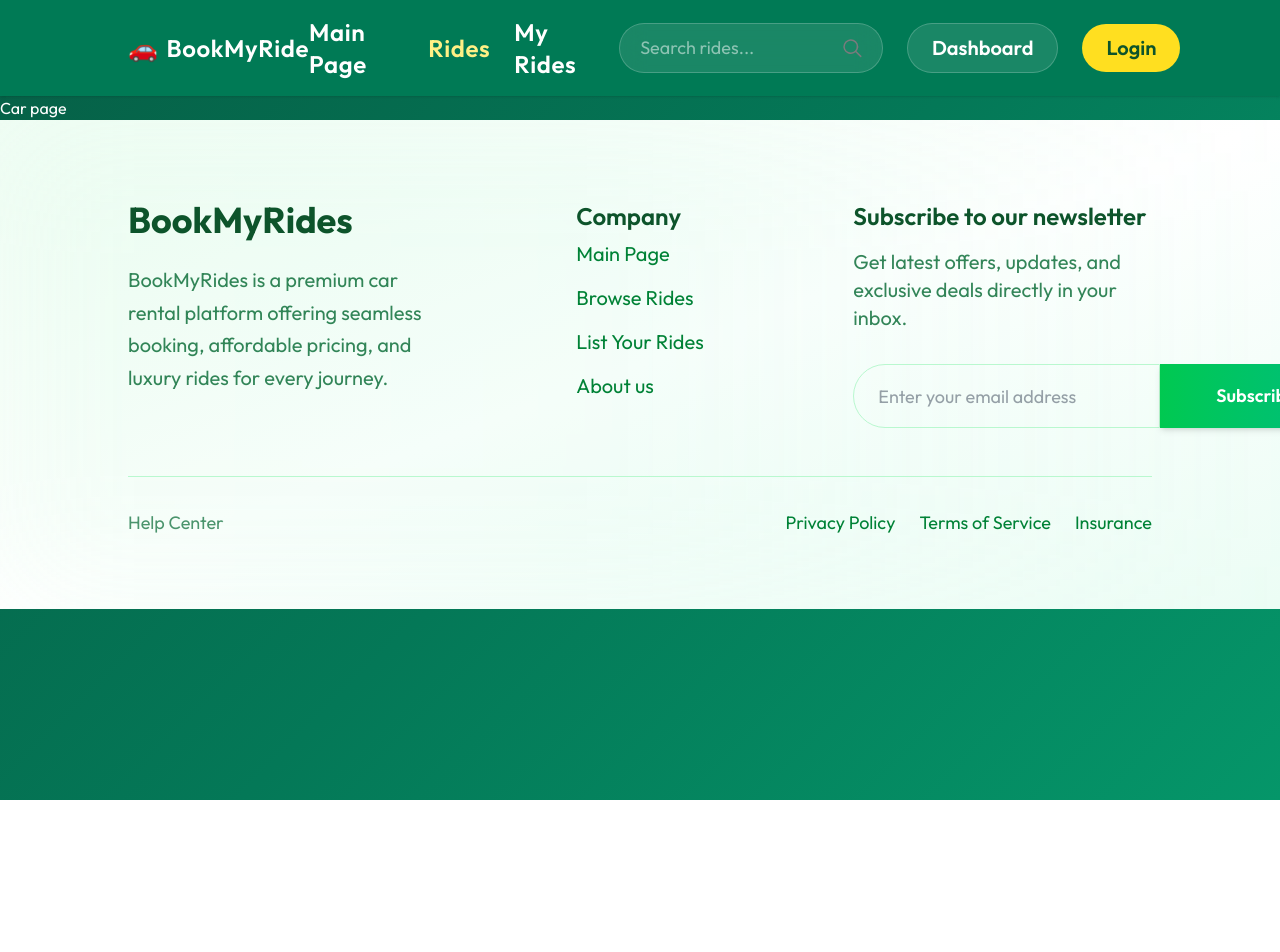
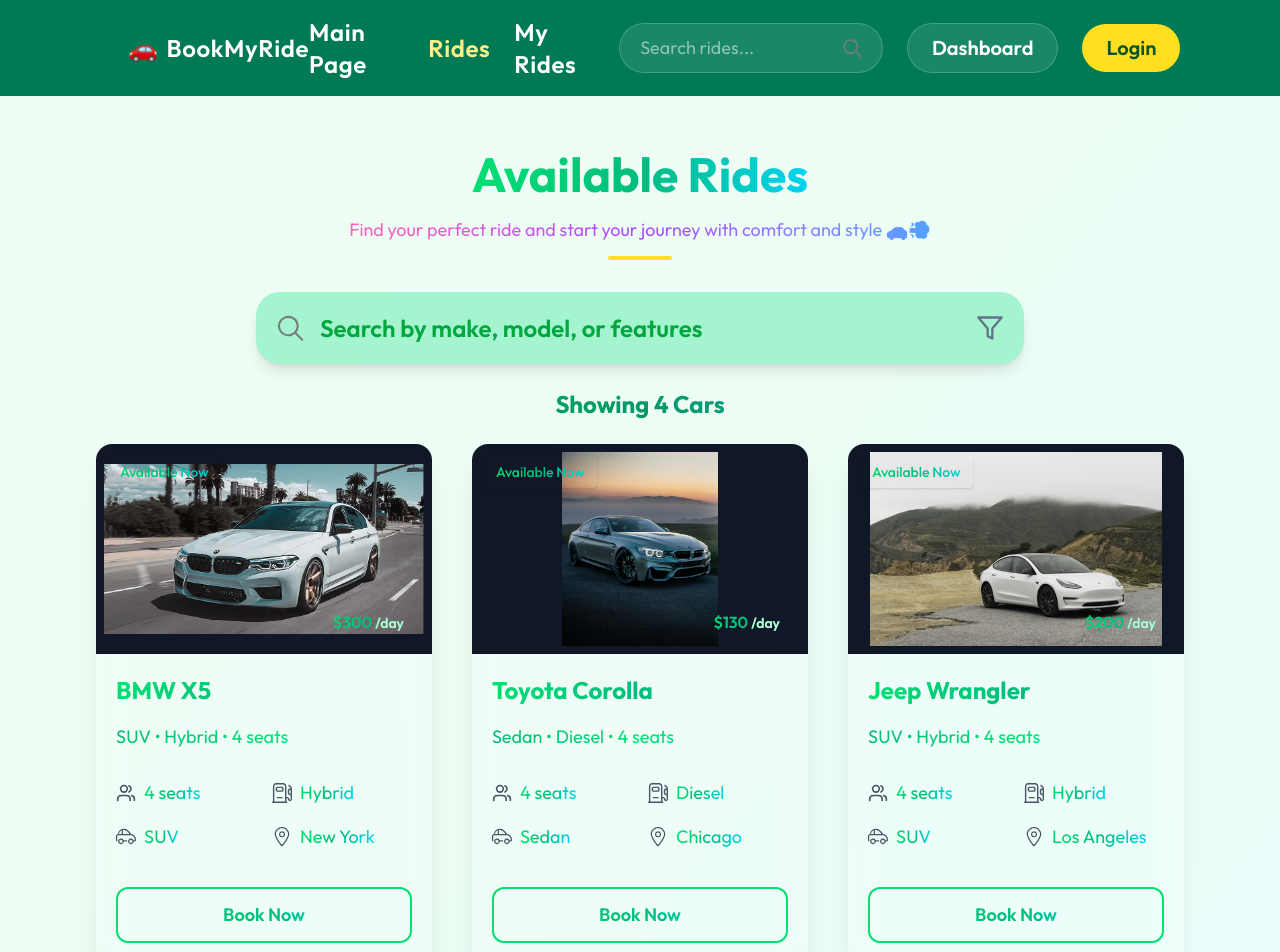
Before and after one commit to arindolghosh44/BookMyVehicle, a React (Vite) app: page /cars in a window 1280 px wide. Shown: the top 952 px of the page. Before the commit the page ends 800 px from the top, so only its background shows below. Built offline with nearby package versions, Linux system fonts and the light colour scheme.

Commit message:
Mybookings page car pages

```diff
--- a/src/components/CarCards.jsx
+++ b/src/components/CarCards.jsx
@@ -34,63 +34,68 @@
 
         {/* Availability Badge */}
         {car.isAvaliable && (
-          <p className='absolute top-3 left-3 bg-green-500 text-white px-3 py-1.5 rounded text-sm font-medium shadow'>
+          <p className='absolute top-3 left-3 bg-gradient-to-r from-green-400 via-emerald-500 to-cyan-400
+                        text-transparent bg-clip-text px-3 py-1.5 rounded text-sm font-medium shadow'>
             Available Now
           </p>
         )}
 
         {/* Price Tag */}
-        <div className='absolute bottom-3 right-3 bg-black/70 text-white px-4 py-2 rounded-lg text-base font-semibold'>
-          {currency}{car.pricePerDay} <span className='text-sm'>/day</span>
+        <div className='absolute bottom-3 right-3 bg-black/60 px-4 py-2 rounded-lg
+                        font-semibold text-transparent bg-clip-text
+                        bg-gradient-to-r from-green-400 via-emerald-500 to-cyan-400'>
+          {currency}{car.pricePerDay} <span className='text-sm text-green-200'>/day</span>
         </div>
 
       </div>
 
       {/* Details Section */}
-      <div className='p-5 flex flex-col gap-4 text-white'>
+      <div className='p-5 flex flex-col gap-4'>
 
         {/* Car Name */}
-        <h2 className='text-xl md:text-2xl font-bold leading-snug'>
+        <h2 className='text-xl md:text-2xl font-bold leading-snug
+                       bg-gradient-to-r from-green-400 via-emerald-500 to-cyan-400
+                       text-transparent bg-clip-text'>
           {car.brand} {car.model}
         </h2>
 
         {/* Info */}
-        <p className='text-base md:text-lg text-white/80'>
+        <p className='text-base md:text-lg
+                      bg-gradient-to-r from-emerald-500 via-green-400 to-teal-400
+                      text-transparent bg-clip-text'>
           {car.category} • {car.fuel_type} • {car.seating_capacity} seats
         </p>
 
         {/* Features */}
-        <div className='mt-3 grid grid-cols-2 gap-4 text-base md:text-lg text-amber-100'>
-
+        <div className='mt-3 grid grid-cols-2 gap-4 text-base md:text-lg'>
           <div className='flex items-center gap-2'>
             <img src={assets.users_icon} alt="" className='w-5 h-5'/>
-            <span>{car.seating_capacity} seats</span>
+            <span className='bg-gradient-to-r from-green-400 via-emerald-500 to-cyan-400 text-transparent bg-clip-text'>{car.seating_capacity} seats</span>
           </div>
 
           <div className='flex items-center gap-2'>
             <img src={assets.fuel_icon} alt="" className='w-5 h-5'/>
-            <span>{car.fuel_type}</span>
+            <span className='bg-gradient-to-r from-green-400 via-emerald-500 to-cyan-400 text-transparent bg-clip-text'>{car.fuel_type}</span>
           </div>
 
           <div className='flex items-center gap-2'>
             <img src={assets.car_icon} alt="" className='w-5 h-5'/>
-            <span>{car.category}</span>
+            <span className='bg-gradient-to-r from-green-400 via-emerald-500 to-cyan-400 text-transparent bg-clip-text'>{car.category}</span>
           </div>
 
           <div className='flex items-center gap-2'>
             <img src={assets.location_icon} alt="" className='w-5 h-5'/>
-            <span>{car.location}</span>
+            <span className='bg-gradient-to-r from-green-400 via-emerald-500 to-cyan-400 text-transparent bg-clip-text'>{car.location}</span>
           </div>
-
         </div>
 
         {/* Button */}
         <button
           onClick={handleBookNow}
           className='mt-5 py-3 text-lg font-semibold rounded-xl
-          bg-yellow-300 text-green-900
-          hover:bg-yellow-400 hover:scale-105 active:scale-95
-          transition-all duration-300'>
+          bg-gradient-to-r from-green-400 via-emerald-500 to-cyan-400
+          text-transparent bg-clip-text
+          hover:scale-105 active:scale-95 transition-all duration-300 border-2 border-green-400'>
           Book Now
         </button>
 
--- a/src/components/Title.jsx
+++ b/src/components/Title.jsx
@@ -8,13 +8,17 @@
     >
 
       {/* Main Title */}
-      <h1 className='text-3xl md:text-5xl font-bold leading-tight text-white
+      <h1 className='text-3xl md:text-5xl font-bold leading-tight
+        bg-gradient-to-r from-green-400 via-emerald-500 to-cyan-400
+        text-transparent bg-clip-text
         transition duration-300 group-hover:scale-105'>
         {title}
       </h1>
 
       {/* Subtitle */}
-      <p className='text-sm md:text-lg text-white/70 max-w-2xl'>
+      <p className='text-sm md:text-lg max-w-2xl
+        bg-gradient-to-r from-pink-400 via-purple-500 to-blue-400
+        text-transparent bg-clip-text'>
         {subTitle}
       </p>
 
--- a/src/pages/Cars.jsx
+++ b/src/pages/Cars.jsx
@@ -1,9 +1,64 @@
-import React from 'react'
+import React, { useState } from 'react'
+import Title from '../components/Title'
+import { assets, dummyCarData } from '../assets/assets'
+import CarCards from '../components/CarCards'
 
 const Cars = () => {
+  const [input, setInput] = useState('')
+
+  // Filter cars based on search input
+  const filteredCars = dummyCarData.filter(car =>
+    car.brand.toLowerCase().includes(input.toLowerCase()) ||
+    car.model.toLowerCase().includes(input.toLowerCase()) ||
+    (car.features && car.features.some(f => f.toLowerCase().includes(input.toLowerCase())))
+  )
+
   return (
-    <div>
-      <h1>Car page </h1>
+    <div className="w-full min-h-screen px-8 md:px-16 lg:px-24 py-12
+                    bg-gradient-to-br from-green-50 via-emerald-50 to-cyan-50">
+
+      {/* Title */}
+      <Title
+        title="Available Rides"
+        subTitle="Find your perfect ride and start your journey with comfort and style 🚗💨"
+        align="center"
+      />
+
+      {/* Search Bar */}
+      <div className="mt-8 flex items-center gap-4 bg-emerald-200 shadow-lg rounded-3xl p-4 md:p-5 max-w-3xl mx-auto">
+        <img src={assets.search_icon} alt="search" className="w-7 h-7 text-emerald-700" />
+
+        <input
+          type="text"
+          placeholder="Search by make, model, or features"
+          value={input}
+          onChange={(e) => setInput(e.target.value)}
+          className="flex-1 outline-none text-xl md:text-2xl font-semibold text-green-900 placeholder:text-green-600 bg-transparent"
+        />
+
+        <img src={assets.filter_icon} alt="filter" className="w-7 h-7 cursor-pointer text-emerald-700" />
+      </div>
+
+      {/* Showing Cars Count */}
+      <p className="mt-6 text-center text-xl md:text-2xl font-bold
+                    bg-gradient-to-r from-green-500 via-emerald-600 to-cyan-500
+                    text-transparent bg-clip-text">
+        Showing {filteredCars.length} Cars
+      </p>
+
+      {/* Cars List Section */}
+      <div className="mt-6 grid grid-cols-1 sm:grid-cols-2 lg:grid-cols-3 gap-10">
+        {filteredCars.length > 0 ? (
+          filteredCars.map((car, index) => (
+            <CarCards key={index} car={car} />
+          ))
+        ) : (
+          <p className="col-span-full text-center text-xl md:text-2xl font-semibold text-red-500">
+            No rides found matching your search 😕
+          </p>
+        )}
+      </div>
+
     </div>
   )
 }
--- a/src/pages/Mybookings.jsx
+++ b/src/pages/Mybookings.jsx
@@ -1,9 +1,118 @@
-import React from 'react'
+import React, { useEffect, useState } from 'react'
+import { assets, dummyMyBookingsData } from '../assets/assets'
+import Title from '../components/Title'
 
 const Mybookings = () => {
+  const [booking, setBooking] = useState([])
+
+  const fetchMybooking = async () => {
+    setBooking(dummyMyBookingsData)
+  }
+
+  useEffect(() => {
+    fetchMybooking()
+  }, [])
+
+  const currency = import.meta.env.VITE_CURRENCY || "₹"
+
   return (
-    <div>
-      <h1> My Bookings</h1>
+    <div className="w-full min-h-screen px-8 md:px-16 lg:px-24 py-12 bg-green-50">
+
+      {/* Page Title */}
+      <Title
+        title="My Ride Bookings"
+        subTitle="Here are all your confirmed rides 🚗💨"
+        align='left'
+      />
+
+      {/* Booking Cards */}
+      <div className="mt-8 flex flex-col gap-6">
+        {booking.length > 0 ? (
+          booking.map((bookings, index) => (
+            <div key={bookings._id}
+                 className="flex flex-col md:flex-row items-start md:items-center justify-between
+                            bg-white/30 backdrop-blur-md rounded-2xl shadow-lg p-5
+                            hover:-translate-y-1 hover:shadow-2xl transition-all duration-500 gap-4">
+
+              {/* 1️⃣ Column: Car Image (BIGGER) */}
+              <div className="flex items-center justify-center md:w-1/3">
+                <div className="w-64 h-40 md:w-72 md:h-48 bg-white rounded-xl overflow-hidden flex items-center justify-center shadow-sm">
+                  <img src={bookings.car.image} alt="" className="w-full h-full object-contain p-2" />
+                </div>
+              </div>
+
+              {/* 2️⃣ Column: Car Info */}
+              <div className="flex flex-col gap-2 md:w-1/4 text-center md:text-left">
+                <h2 className="text-xl md:text-2xl font-bold
+                               bg-gradient-to-r from-green-400 via-emerald-500 to-cyan-400
+                               text-transparent bg-clip-text">
+                  {bookings.car.brand} {bookings.car.model}
+                </h2>
+
+                <p className="text-sm md:text-lg
+                              bg-gradient-to-r from-emerald-500 via-green-400 to-teal-400
+                              text-transparent bg-clip-text">
+                  {bookings.car.year} • {bookings.car.category} • {bookings.car.location}
+                </p>
+
+                <p className="text-sm md:text-base font-medium text-green-800">
+                  Pickup: {bookings.pickupDate.split('T')[0]} | Return: {bookings.returnDate.split('T')[0]}
+                </p>
+              </div>
+
+              {/* 3️⃣ Column: Booking Info */}
+              <div className="flex flex-col items-center md:items-end gap-2 md:w-1/6">
+                <p className="text-lg md:text-xl font-semibold
+                              bg-gradient-to-r from-green-400 via-emerald-500 to-cyan-400
+                              text-transparent bg-clip-text">
+                  Booking #{index + 1}
+                </p>
+
+                <p className={`px-4 py-1 rounded-full text-sm font-medium
+                               ${bookings.status === 'confirmed'
+                                 ? 'bg-gradient-to-r from-green-400 via-emerald-500 to-cyan-400 text-white'
+                                 : 'bg-gradient-to-r from-red-500 via-rose-500 to-pink-500 text-white'}`}>
+                  {bookings.status}
+                </p>
+              </div>
+
+              {/* 4️⃣ Column: Rental Info */}
+              <div className="flex flex-col items-start md:items-end gap-2 md:w-1/5">
+                {/* Rental Period */}
+                <div className="flex items-center gap-2 w-full">
+                  <img src={assets.calendar_icon_colored} alt="calendar" className="w-5 h-5 flex-shrink-0" />
+                  <div className="text-sm md:text-base text-green-900 font-medium">
+                    <p className="font-semibold">Rental Period</p>
+                    <p>{bookings.pickupDate.split('T')[0]} → {bookings.returnDate.split('T')[0]}</p>
+                  </div>
+                </div>
+
+                {/* Rental Location */}
+                <div className="flex items-center gap-2 w-full">
+                  <img src={assets.location_icon} alt="location" className="w-5 h-5 flex-shrink-0" />
+                  <div className="text-sm md:text-base text-green-900 font-medium">
+                    <p className="font-semibold">Rental Location</p>
+                    <p>{bookings.car.location}</p>
+                  </div>
+                </div>
+              </div>
+
+              {/* 5️⃣ Price & Booking Date */}
+              <div className="flex flex-col items-start md:items-end gap-2 md:w-1/6 text-green-900 font-medium">
+                <p className="font-semibold">Total Price</p>
+                <h1 className="text-lg md:text-xl font-bold">{currency}{bookings.price}</h1>
+                <p className="text-sm md:text-base">Booked on {bookings.createdAt.split('T')[0]}</p>
+              </div>
+
+            </div>
+          ))
+        ) : (
+          <p className="text-center text-xl md:text-2xl font-semibold text-red-500">
+            No bookings found 😕
+          </p>
+        )}
+      </div>
+
     </div>
   )
 }
```
Also changed, not shown: src/pages/CarDetails.jsx (+5 -31 lines).
